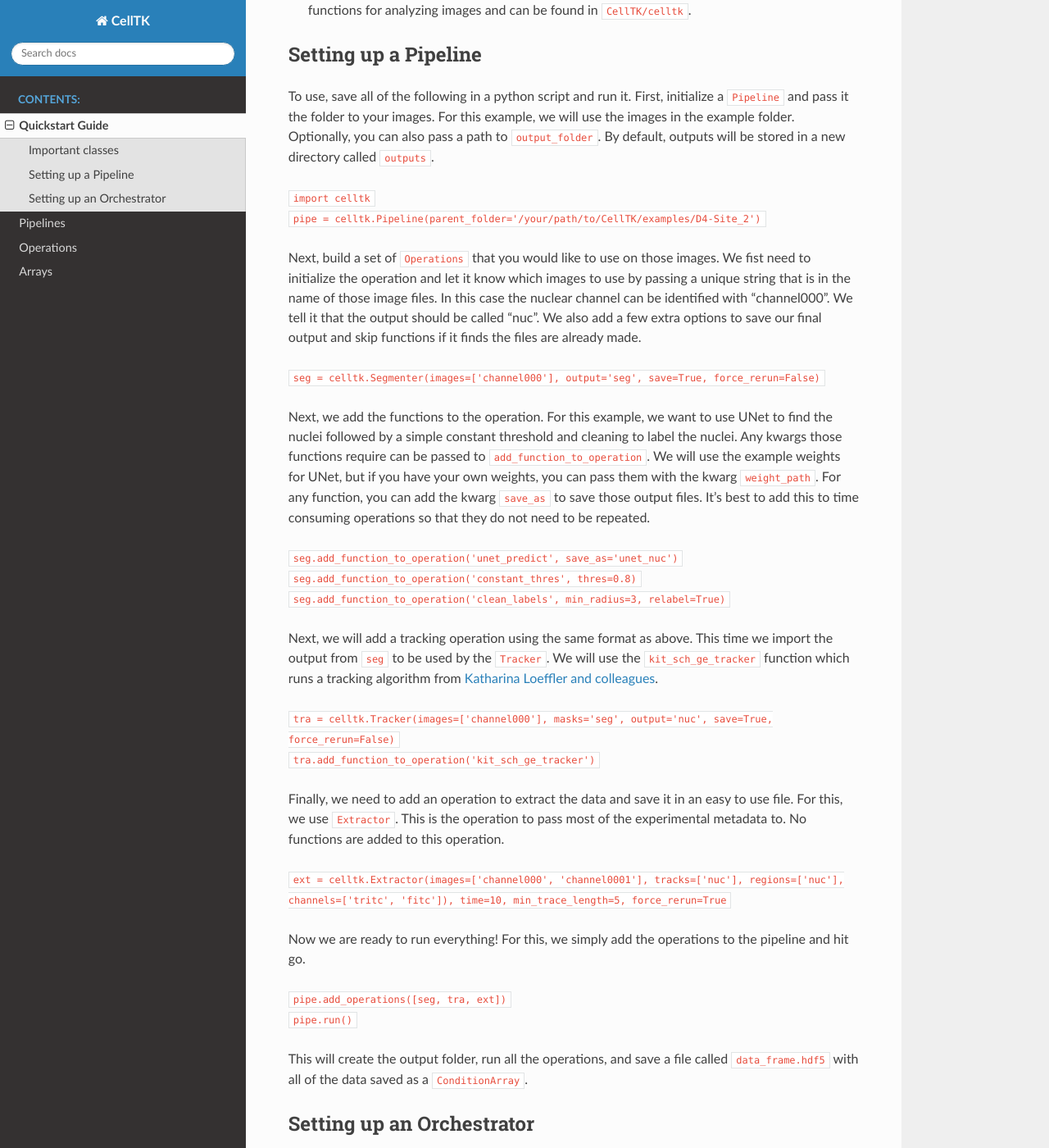
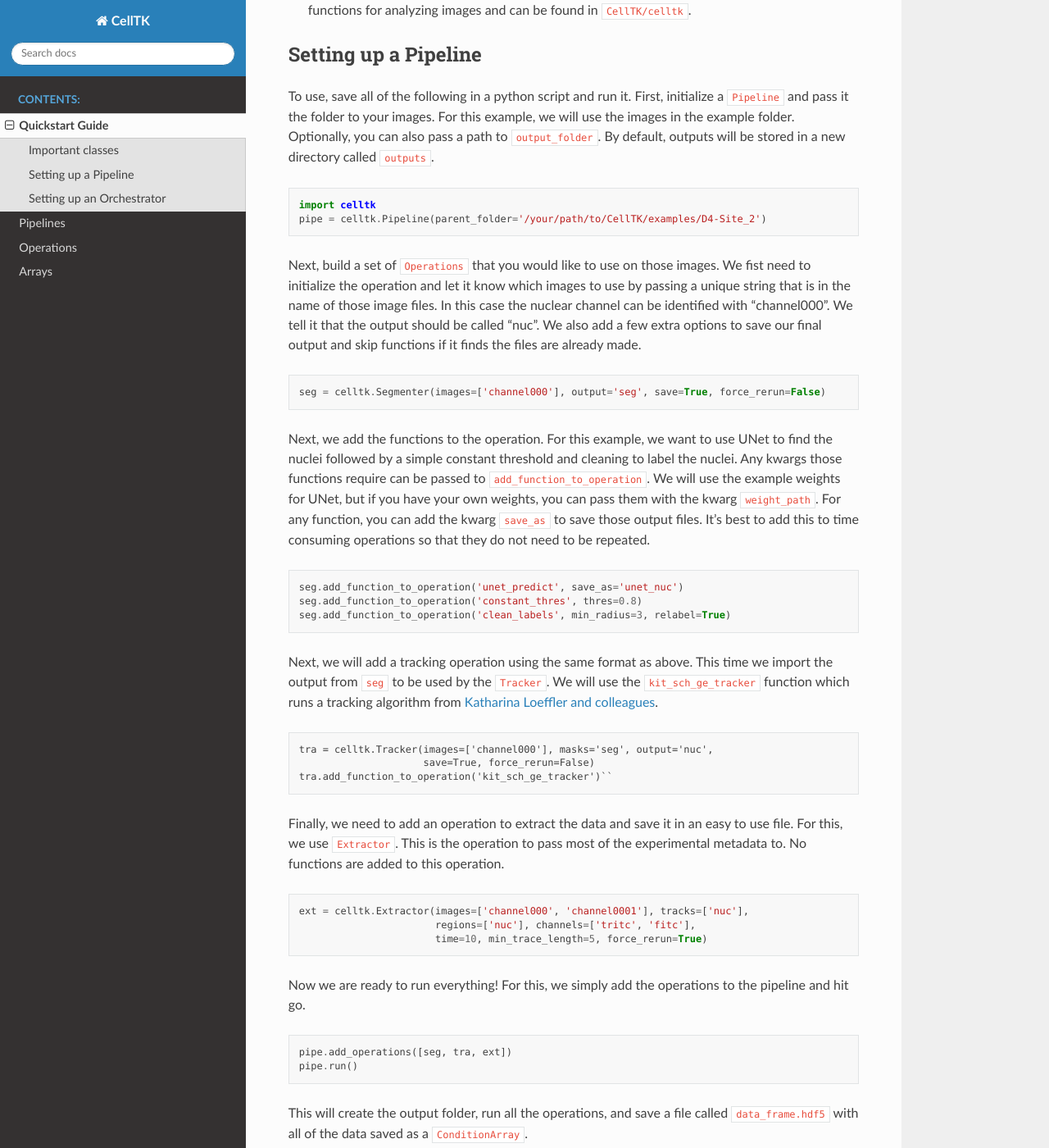
Before and after one commit to sjeknic/CellTK, a Sphinx documentation site: the page built from docs/quick.rst, in a window 1280 px wide and 1400 px high, scrolled down 290 px. Shown: the whole window at 82% size. Built offline with Sphinx 7.4.7 and the Read the Docs theme 2.0.0, drawn with Linux system fonts in a browser that asks for light colours.

```diff
--- a/docs/pipes.rst
+++ b/docs/pipes.rst
@@ -1,5 +1,5 @@
 Pipelines
-=======
+=========
 
 .. automodule:: celltk.core.pipeline
     :members:
--- a/docs/quick.rst
+++ b/docs/quick.rst
@@ -14,34 +14,48 @@ Setting up a Pipeline
 
 To use, save all of the following in a python script and run it. First, initialize a ``Pipeline`` and pass it the folder to your images. For this example, we will use the images in the example folder. Optionally, you can also pass a path to ``output_folder``. By default, outputs will be stored in a new directory called ``outputs``.
 
-| ``import celltk``
-| ``pipe = celltk.Pipeline(parent_folder='/your/path/to/CellTK/examples/D4-Site_2')``
+::
+
+    import celltk
+    pipe = celltk.Pipeline(parent_folder='/your/path/to/CellTK/examples/D4-Site_2')
+
 
 Next, build a set of ``Operations`` that you would like to use on those images. We fist need to initialize the operation and let it know which images to use by passing a unique string that is in the name of those image files. In this case the nuclear channel can be identified with "channel000". We tell it that the output should be called "nuc". We also add a few extra options to save our final output and skip functions if it finds the files are already made.
 
-| ``seg = celltk.Segmenter(images=['channel000'], output='seg', save=True, force_rerun=False)``
+::
+
+    seg = celltk.Segmenter(images=['channel000'], output='seg', save=True, force_rerun=False)
 
 Next, we add the functions to the operation. For this example, we want to use UNet to find the nuclei followed by a simple constant threshold and cleaning to label the nuclei. Any kwargs those functions require can be passed to ``add_function_to_operation``. We will use the example weights for UNet, but if you have your own weights, you can pass them with the kwarg ``weight_path``. For any function, you can add the kwarg ``save_as`` to save those output files. It's best to add this to time consuming operations so that they do not need to be repeated.
 
-| ``seg.add_function_to_operation('unet_predict', save_as='unet_nuc')``
-| ``seg.add_function_to_operation('constant_thres', thres=0.8)``
-| ``seg.add_function_to_operation('clean_labels', min_radius=3, relabel=True)``
+::
+
+    seg.add_function_to_operation('unet_predict', save_as='unet_nuc')
+    seg.add_function_to_operation('constant_thres', thres=0.8)
+    seg.add_function_to_operation('clean_labels', min_radius=3, relabel=True)
 
 Next, we will add a tracking operation using the same format as above. This time we import the output from ``seg`` to be used by the ``Tracker``. We will use the ``kit_sch_ge_tracker`` function which runs a tracking algorithm from `Katharina Loeffler and colleagues`_.
 
-| ``tra = celltk.Tracker(images=['channel000'], masks='seg', output='nuc', save=True, force_rerun=False)``
-| ``tra.add_function_to_operation('kit_sch_ge_tracker')``
+::
+
+    tra = celltk.Tracker(images=['channel000'], masks='seg', output='nuc',
+                         save=True, force_rerun=False)
+    tra.add_function_to_operation('kit_sch_ge_tracker')``
 
 Finally, we need to add an operation to extract the data and save it in an easy to use file. For this, we use ``Extractor``. This is the operation to pass most of the experimental metadata to. No functions are added to this operation.
 
-| ``ext = celltk.Extractor(images=['channel000', 'channel0001'], tracks=['nuc'],
-                           regions=['nuc'], channels=['tritc', 'fitc']),
-                           time=10, min_trace_length=5, force_rerun=True``
+::
+
+    ext = celltk.Extractor(images=['channel000', 'channel0001'], tracks=['nuc'],
+                           regions=['nuc'], channels=['tritc', 'fitc'],
+                           time=10, min_trace_length=5, force_rerun=True)
 
 Now we are ready to run everything! For this, we simply add the operations to the pipeline and hit go.
 
-| ``pipe.add_operations([seg, tra, ext])``
-| ``pipe.run()``
+::
+
+    pipe.add_operations([seg, tra, ext])
+    pipe.run()
 
 This will create the output folder, run all the operations, and save a file called ``data_frame.hdf5`` with all of the data saved as a ``ConditionArray``.
 
```
Also changed, not shown: 12 other files.
